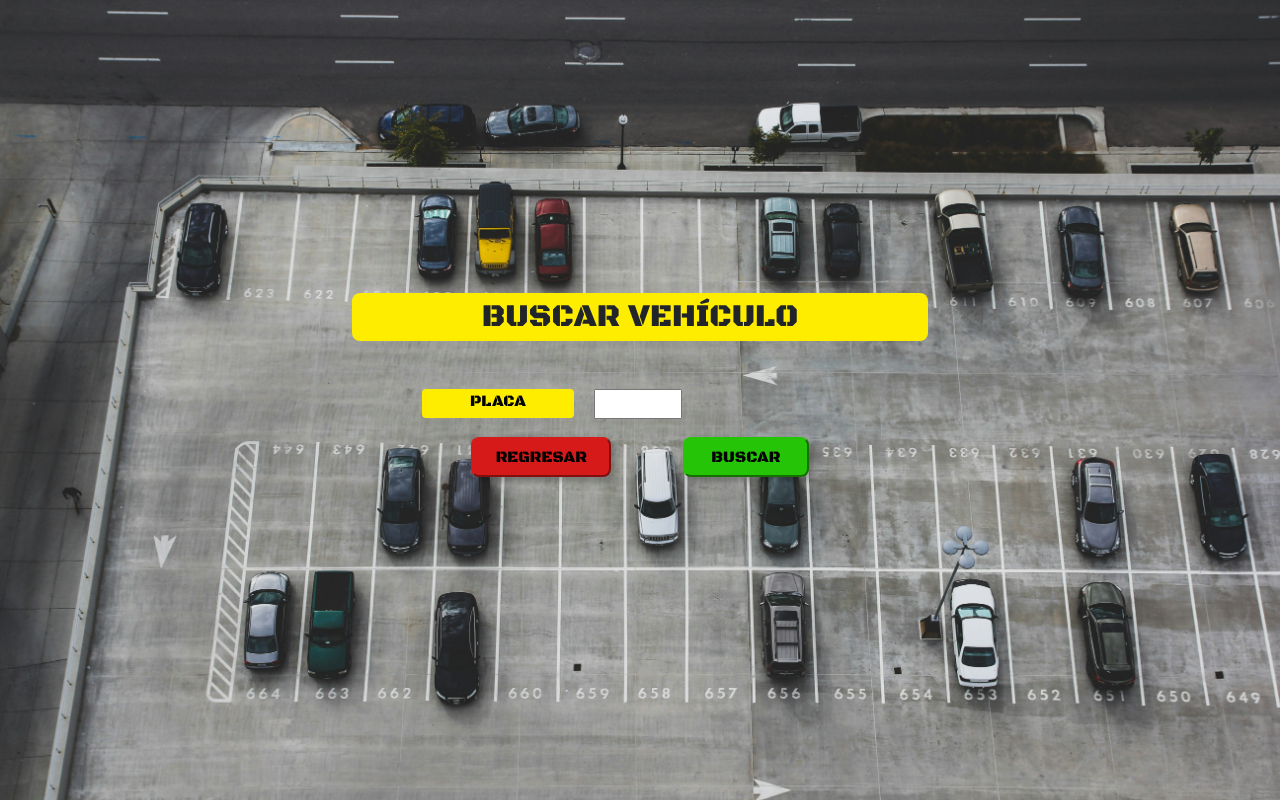
After one commit to Oskrpov/ValetApp, a PHP site: page /src/busqueda_vehiculo.html in a window 1280 px wide. The commit adds this page. Run offline with PHP 8.4, Linux system fonts and the light colour scheme.

Commit message:
Agregada página de busqueda de cliente y modificaciones pequeñas

```diff
--- a/css/Estilo_Nuevo_Cliente.css
+++ b/css/Estilo_Nuevo_Cliente.css
@@ -82,3 +82,10 @@ button{
     font-size: xx-large;
     font-family: "Black Ops One", serif;
 }
+#buscarplaca{
+    border-color: #26c406;
+    background-color: #26c406;
+    font-family: "Black Ops One", serif;
+    border-radius: 8px;
+    margin-left: 10%;
+}
--- a/js/main.js
+++ b/js/main.js
@@ -26,3 +26,11 @@ document.addEventListener("click", (e)=>{
     if(e.target.matches("#Continuar")) location.href="novedades_vehiculo.html"
 }
 )
+document.addEventListener("click", (e)=>{
+    if(e.target.matches("#ubicarvehiculo")) location.href="busqueda_vehiculo.html"
+}
+)
+document.addEventListener("click", (e)=>{
+    if(e.target.matches("#buscarplaca")) location.href=""
+}
+)
--- /dev/null
+++ b/src/busqueda_vehiculo.html
@@ -0,0 +1,38 @@
+<!doctype html>
+<html lang="es">
+  <head>
+    <title>Busqueda de Vehículo</title>
+    <meta charset="utf-8">
+    <meta name="viewport" content="width=device-width, initial-scale=1, shrink-to-fit=no">
+    <link rel="preconnect" href="https://fonts.googleapis.com">
+    <link rel="preconnect" href="https://fonts.gstatic.com" crossorigin>
+    <link href="https://fonts.googleapis.com/css2?family=Black+Ops+One&display=swap" rel="stylesheet">
+    <link rel="stylesheet" href="../css/Estilo_Nuevo_Cliente.css">
+    <link rel="stylesheet" href="https://stackpath.bootstrapcdn.com/bootstrap/4.3.1/css/bootstrap.min.css" integrity="sha384-ggOyR0iXCbMQv3Xipma34MD+dH/1fQ784/j6cY/iJTQUOhcWr7x9JvoRxT2MZw1T" crossorigin="anonymous">
+  </head>
+  <body class="d-flex justify-content-center align-items-center vh-100">
+    <div class="formulario">
+        <div class="titulo">BUSCAR VEHÍCULO</div>
+        <div class="contenido"><br><br>
+            <section class="seccion">
+                <div class="texto">
+                    <label>PLACA</label>
+                </div>
+                <div class="input1">
+                    <input type="text" class="inpplaca">
+                </div><br><br>
+            </section>
+            <div class="boton">
+                    <button id="regresar">REGRESAR</button>
+                <div class="boton">
+                    <button id="buscarplaca">BUSCAR</button>
+                </div>
+            </div>
+        </div>
+    </div><br>
+    <script src="https://code.jquery.com/jquery-3.3.1.slim.min.js" integrity="sha384-q8i/X+965DzO0rT7abK41JStQIAqVgRVzpbzo5smXKp4YfRvH+8abtTE1Pi6jizo" crossorigin="anonymous"></script>
+    <script src="https://cdnjs.cloudflare.com/ajax/libs/popper.js/1.14.7/umd/popper.min.js" integrity="sha384-UO2eT0CpHqdSJQ6hJty5KVphtPhzWj9WO1clHTMGa3JDZwrnQq4sF86dIHNDz0W1" crossorigin="anonymous"></script>
+    <script src="https://stackpath.bootstrapcdn.com/bootstrap/4.3.1/js/bootstrap.min.js" integrity="sha384-JjSmVgyd0p3pXB1rRibZUAYoIIy6OrQ6VrjIEaFf/nJGzIxFDsf4x0xIM+B07jRM" crossorigin="anonymous"></script>
+    <script type="module" src="../js/main.js"></script>
+  </body>
+</html>
```
